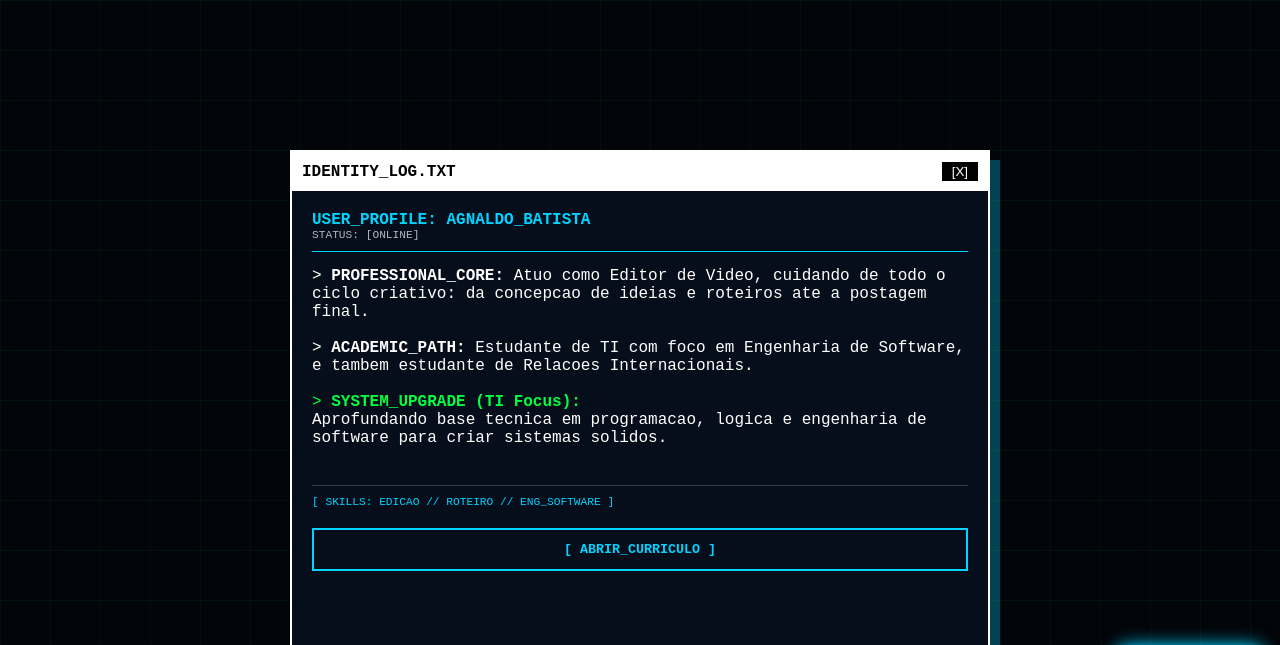
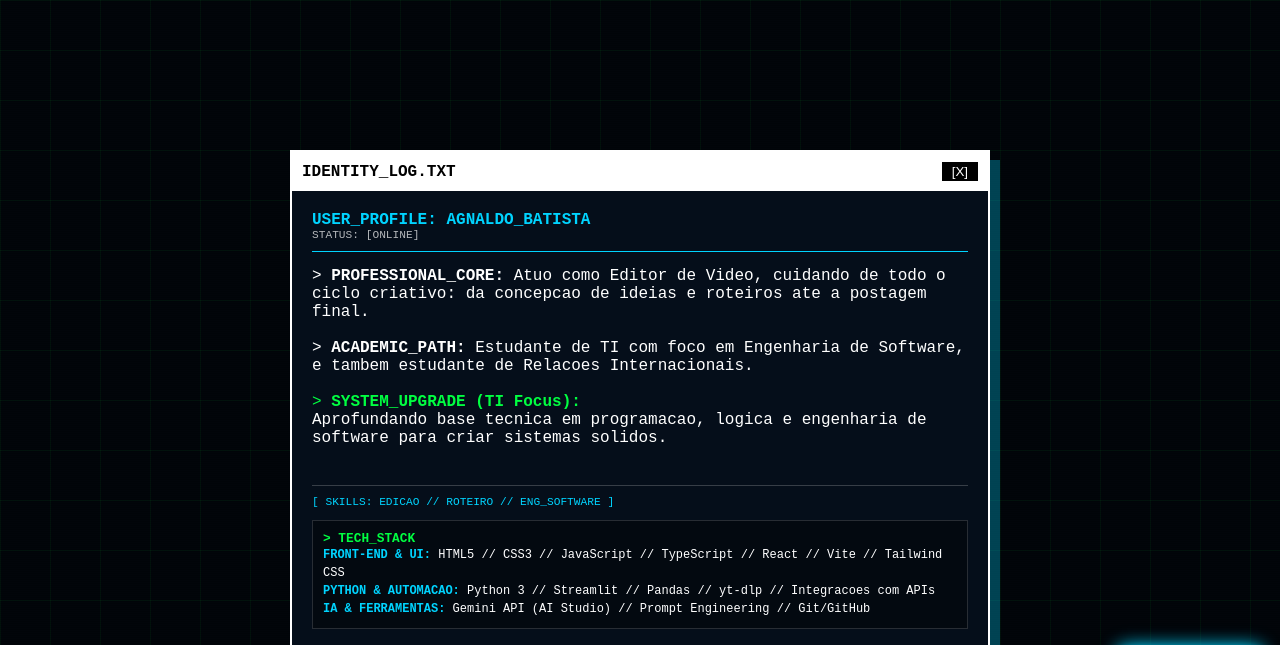
Before and after one commit to vitaledev/portifolio-vitaledev, a plain HTML site: page index.html in a window 1280 px wide. Both pictures are taken after a click on the element "ABOUT.TXT". Shown: the top 645 px of the page. Drawn offline with nearby package versions, Linux system fonts and the light colour scheme.

Commit message:
Adicionar skills do curriculo no about

```diff
--- a/index.html
+++ b/index.html
@@ -211,6 +211,22 @@
                 <p style="font-size: 0.7rem; color: var(--neon-blue);">[ SKILLS: EDICAO // ROTEIRO // ENG_SOFTWARE ]</p>
             </div>
 
+            <div style="margin-top: 12px; border: 1px solid rgba(255,255,255,0.15); padding: 10px; background: rgba(0,0,0,0.35);">
+                <p style="color: var(--neon-green); font-weight: bold; font-size: 0.8rem;">> TECH_STACK</p>
+                <p style="font-size: 0.75rem; line-height: 1.5;">
+                    <span style="color: var(--neon-blue); font-weight: bold;">FRONT-END & UI:</span>
+                    HTML5 // CSS3 // JavaScript // TypeScript // React // Vite // Tailwind CSS
+                </p>
+                <p style="font-size: 0.75rem; line-height: 1.5;">
+                    <span style="color: var(--neon-blue); font-weight: bold;">PYTHON & AUTOMACAO:</span>
+                    Python 3 // Streamlit // Pandas // yt-dlp // Integracoes com APIs
+                </p>
+                <p style="font-size: 0.75rem; line-height: 1.5;">
+                    <span style="color: var(--neon-blue); font-weight: bold;">IA & FERRAMENTAS:</span>
+                    Gemini API (AI Studio) // Prompt Engineering // Git/GitHub
+                </p>
+            </div>
+
             <button class="github-btn" onclick="openWindow('win-cv')" type="button">[ ABRIR_CURRICULO ]</button>
         </div>
     </div>
```
